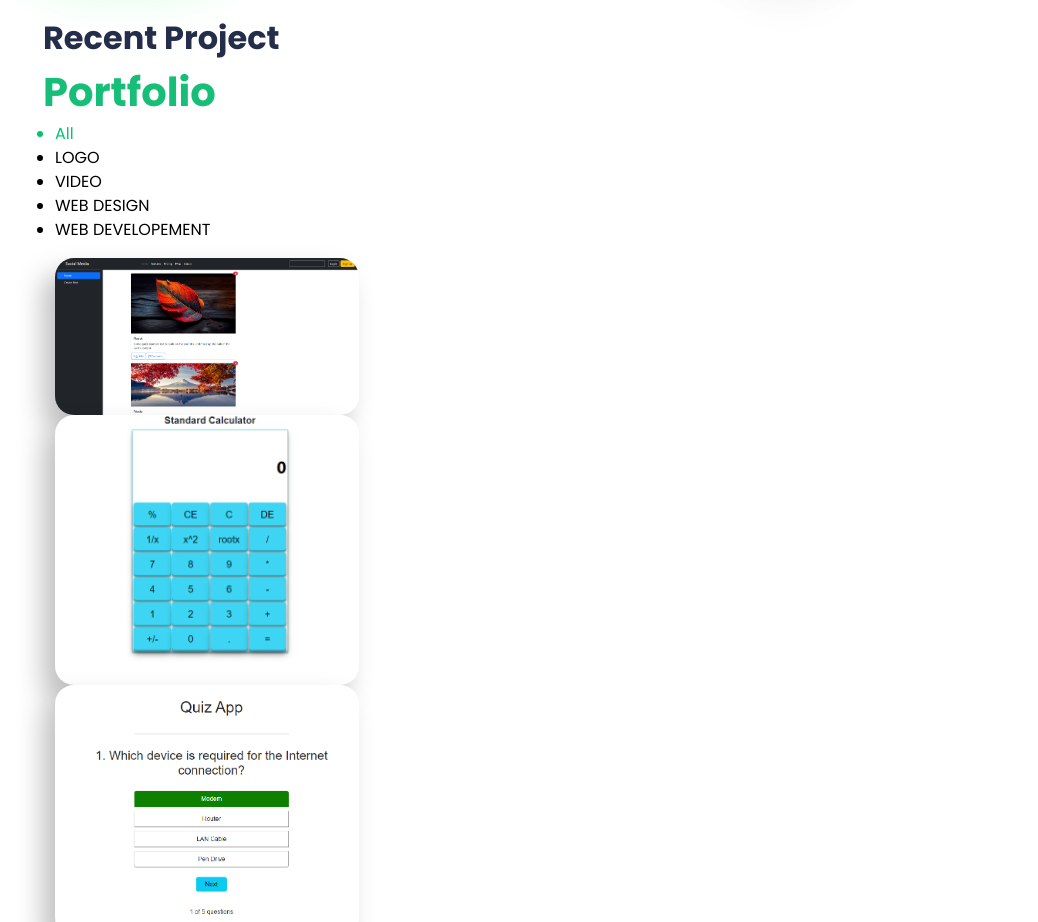
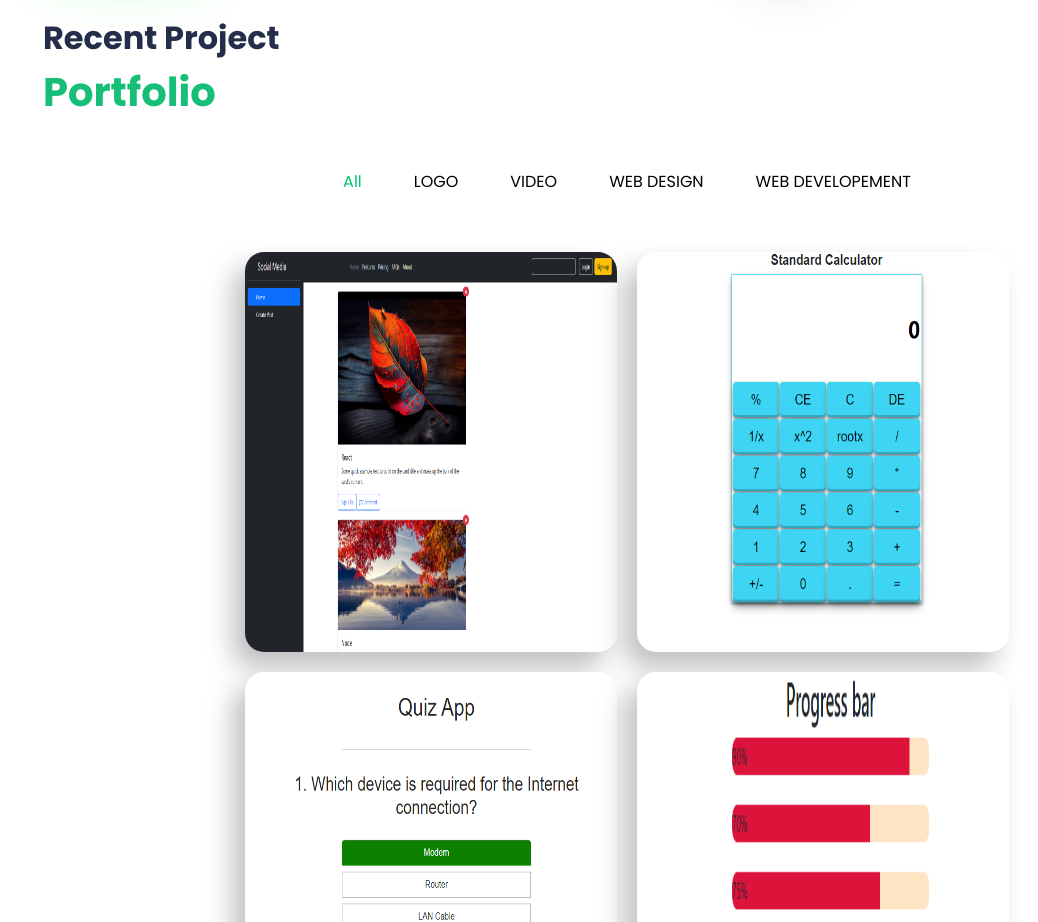
Before and after one commit to naimekattor/react-portfolio, a React (Vite) app: page / in a window 1280 px wide. Shown: the part 1970-2892 px from the top of the page, without its empty margins (13-1051 px from the left). Built offline with nearby package versions, Linux system fonts and the light colour scheme.

Commit message:
Update Portfolio.jsx

```diff
--- a/src/components/Portfolio/Portfolio.jsx
+++ b/src/components/Portfolio/Portfolio.jsx
@@ -34,8 +34,8 @@ const Portfolio = () => {
       <span style={{ color: darkMode ? "white" : "" }}>Recent Project</span>
       <span>Portfolio</span>
 
-      <div className="p-tabs row">
-        <ul className="col-lg-12 p-list-btn">
+      <div className="pTabs row">
+        <ul className="col-lg-12 pListBtn">
           <li
             className={catagory == "All" ? "active" : ""}
             onClick={() => {
@@ -83,9 +83,9 @@ const Portfolio = () => {
           </li>
         </ul>
 
-        <div className="p-images col-lg-12">
+        <div className="pImages col-lg-12">
           {data.map((curElem) => (
-            <div className="p-tab-content" key={curElem.id}>
+            <div className="pTabContent" key={curElem.id}>
               <img
                 src={curElem.url}
                 alt=""
```
